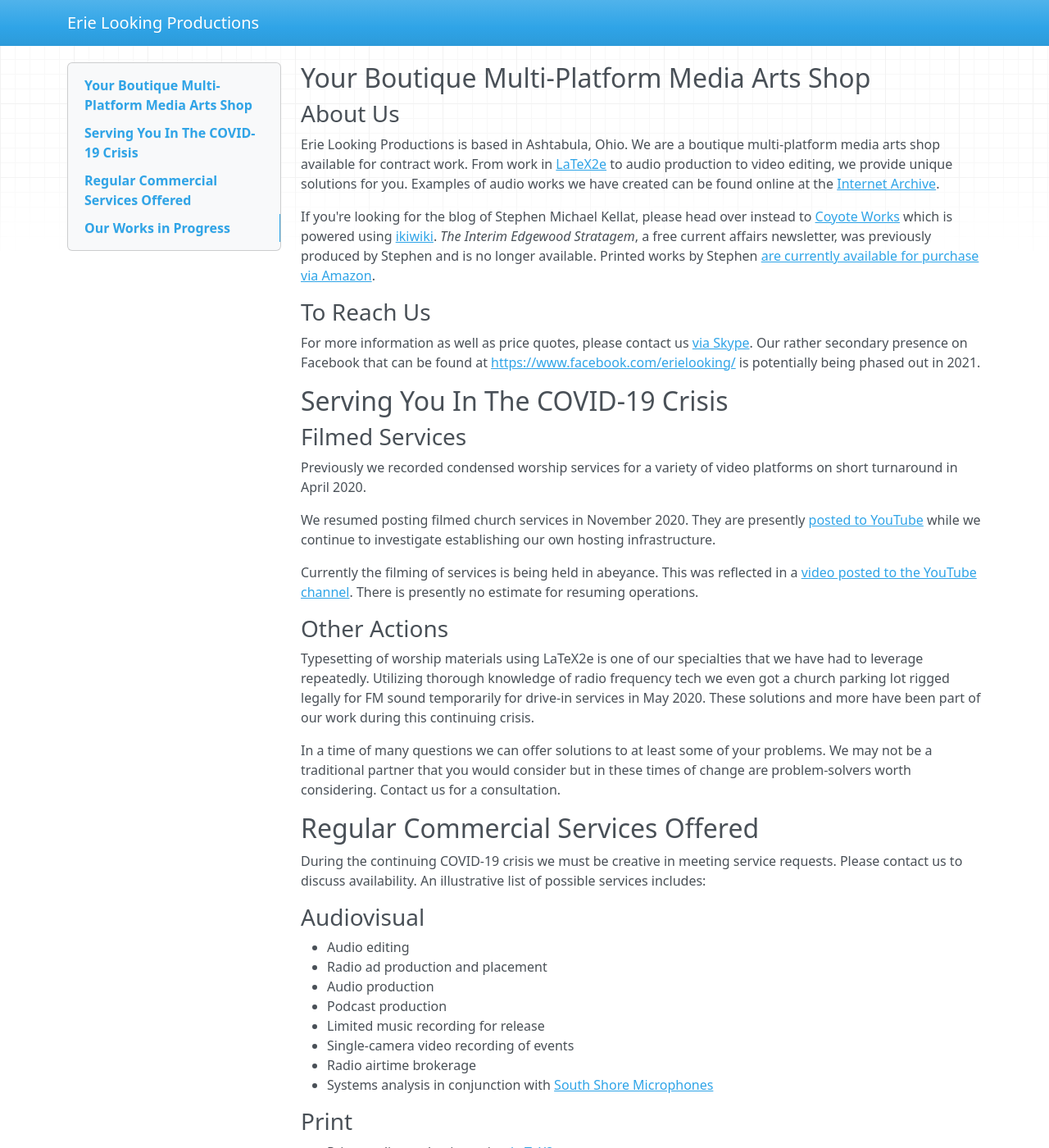
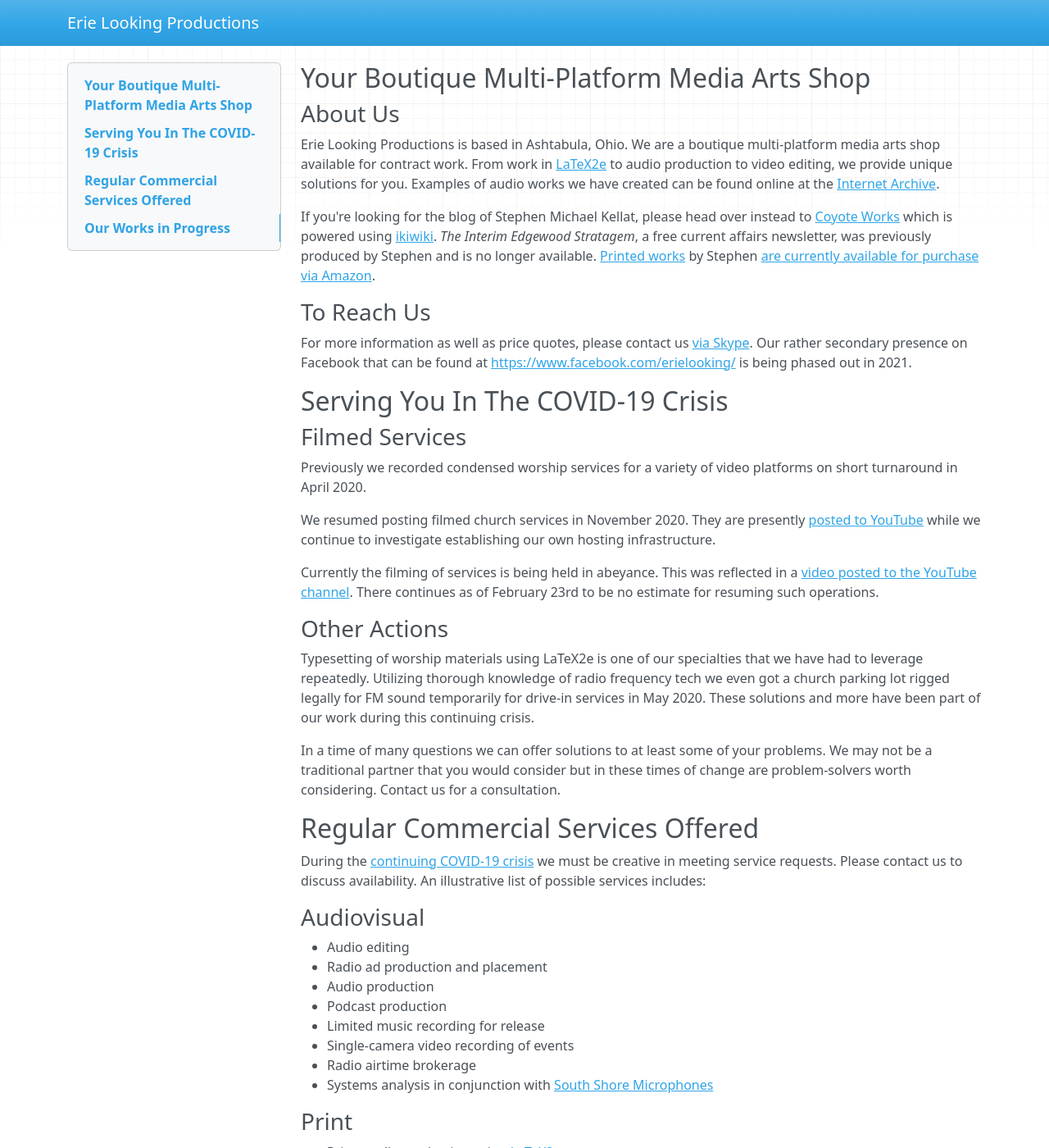
Before and after one commit to skellat/mkdocs-cms, an MkDocs documentation site: the page built from docs/index.md, in a window 1280 px wide and 1400 px high. Shown: the whole window at 82% size. Built offline with MkDocs 1.6.1, drawn with Linux system fonts in a browser that asks for light colours; nearby versions of some CDN libraries; some of the changed text lies outside the part shown.

Commit message:
Updated the website to reflect changes in operational realities as February 2021 begins to draw to a close
Signed-off-by: Stephen Michael Kellat <skellat@ubuntu.com>

```diff
--- a/docs/index.md
+++ b/docs/index.md
@@ -4,11 +4,11 @@
 
 Erie Looking Productions is based in Ashtabula, Ohio.  We are a boutique multi-platform media arts shop available for contract work.  From work in [LaTeX2e](https://www.latex-project.org/) to audio production to video editing, we provide unique solutions for you. Examples of audio works we have created can be found online at the [Internet Archive](https://archive.org/search.php?query=%22Erie%20Looking%20Productions%22&and[]=mediatype%3A%22audio%22).
 
-If you're looking for the blog of Stephen Michael Kellat, please head over instead to [Coyote Works](http://coyote.works/) which is powered using [ikiwiki](https://ikiwiki.info/).  *The Interim Edgewood Stratagem*, a free current affairs newsletter, was previously produced by Stephen and is no longer available.  Printed works by Stephen [are currently available for purchase via Amazon](https://www.amazon.com/Stephen-Michael-Kellat/e/B085MR8Y8J).
+If you're looking for the blog of Stephen Michael Kellat, please head over instead to [Coyote Works](http://coyote.works/) which is powered using [ikiwiki](https://ikiwiki.info/).  *The Interim Edgewood Stratagem*, a free current affairs newsletter, was previously produced by Stephen and is no longer available.  [Printed works](https://simple.wikipedia.org/wiki/Short_story) by Stephen [are currently available for purchase via Amazon](https://www.amazon.com/Stephen-Michael-Kellat/e/B085MR8Y8J).
 
 ### To Reach Us
 
-For more information as well as price quotes, please contact us <a href="skype:stephen.michael.kellat?chat">via Skype</a>.  Our rather secondary presence on Facebook that can be found at <https://www.facebook.com/erielooking/> is potentially being phased out in 2021.
+For more information as well as price quotes, please contact us <a href="skype:stephen.michael.kellat?chat">via Skype</a>.  Our rather secondary presence on Facebook that can be found at <https://www.facebook.com/erielooking/> is being phased out in 2021.
 
 ## Serving You In The COVID-19 Crisis
 
@@ -18,7 +18,7 @@
 
 We resumed posting filmed church services in November 2020.  They are presently [posted to YouTube](https://www.youtube.com/channel/UCOXfWtVAbaXrRrBsx5baFjg) while we continue to investigate establishing our own hosting infrastructure.
 
-Currently the filming of services is being held in abeyance.  This was reflected in a [video posted to the YouTube channel](https://youtu.be/_7biCeGEuoM).  There is presently no estimate for resuming operations.
+Currently the filming of services is being held in abeyance.  This was reflected in a [video posted to the YouTube channel](https://youtu.be/_7biCeGEuoM).  There continues as of February 23rd to be no estimate for resuming such operations.
 
 ### Other Actions
 
@@ -28,7 +28,7 @@
 
 ## Regular Commercial Services Offered
 
-During the continuing COVID-19 crisis we must be creative in meeting service requests.  Please contact us to discuss availability.  An illustrative list of possible services includes:
+During the [continuing COVID-19 crisis](https://simple.wikipedia.org/wiki/COVID-19_pandemic) we must be creative in meeting service requests.  Please contact us to discuss availability.  An illustrative list of possible services includes:
 
 ### Audiovisual
 
```
Also changed, not shown: other parts of docs/index.md (+0 -4 lines), README.md (+1 -1 lines).
